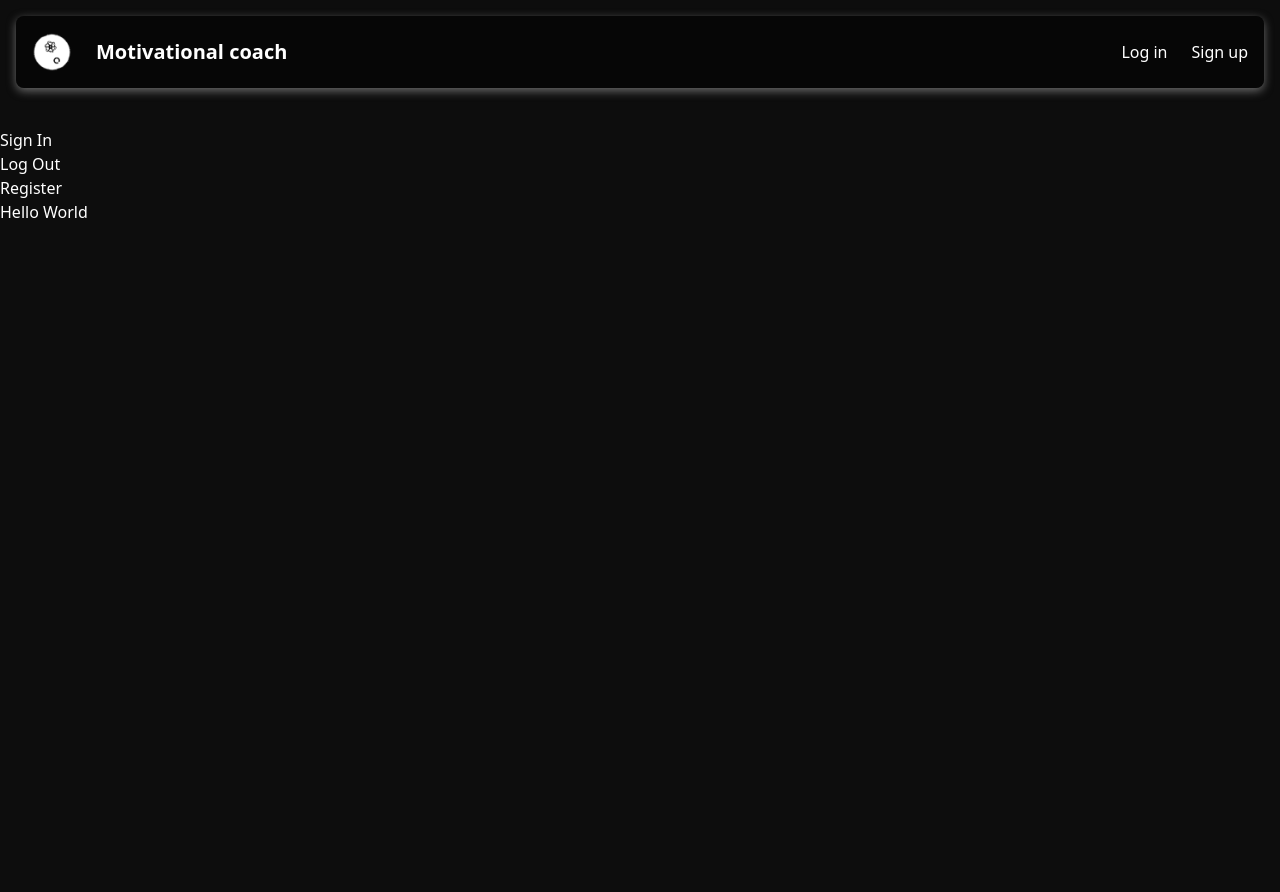
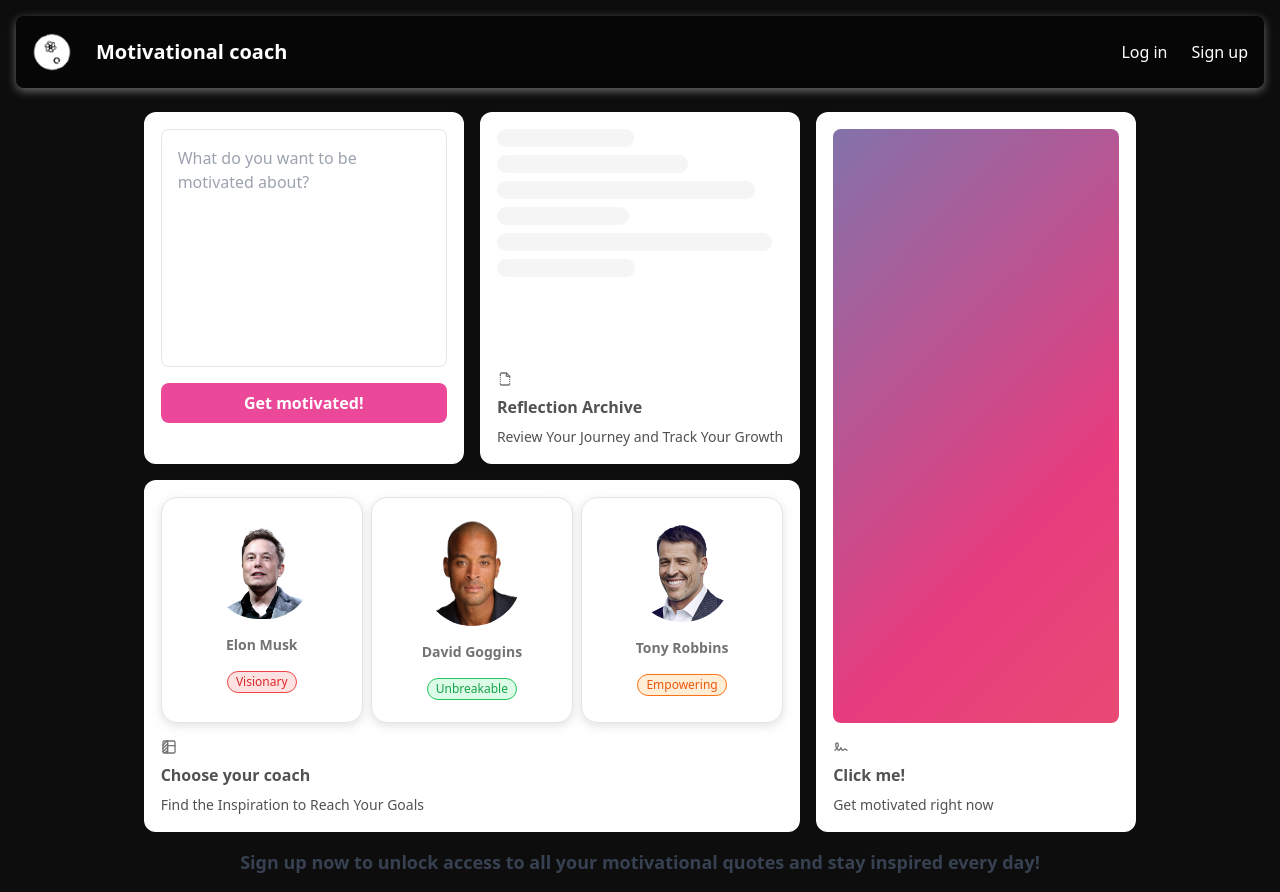
Before and after one commit to vadymmusiienko/motivational_coach, a Next.js app: page / in a window 1280 px wide. Before the commit the page ends 800 px from the top, so only its background shows below. Built offline with nearby package versions, Linux system fonts and the light colour scheme; no server answers.

Commit message:
Add a custom quote

```diff
--- a/app/dashboard/components/grid-skeletons.js
+++ b/app/dashboard/components/grid-skeletons.js
@@ -5,47 +5,30 @@ import Image from "next/image";
 // For random width
 import { useEffect, useState } from "react";
 // Import the lmnt and ChatGPT functionalities
-import { randomQuoteAudio, setCoach } from "@/lib/lmnt";
+import { getMotivated, randomQuoteAudio, setCoach } from "@/lib/lmnt";
+import { useCoach } from "@/context/CoachContext";
 
 // Constants with coach voice ids
 const elonMusk = process.env.NEXT_PUBLIC_VOICE_MUSK;
 const davidGoggins = process.env.NEXT_PUBLIC_VOICE_GOGGINS;
 const tonyRobbins = process.env.NEXT_PUBLIC_VOICE_ROBBINS;
 
-// Function to play a random motivational quote
-async function playAudio() {
-    // Retrieve and play the audio
-    const audioBlob = await randomQuoteAudio();
-    const audioUrl = URL.createObjectURL(audioBlob);
-    const audio = new Audio(audioUrl);
-    audio.play();
-}
+export const SkeletonOne = () => {
+    // Get the coach
+    const { selectedCoach } = useCoach();
 
-export const SkeletonOne = () => {
-    const variants = {
-        initial: {
-            x: 0,
-        },
-        animate: {
-            x: 10,
-            rotate: 5,
-            transition: {
-                duration: 0.2,
-            },
-        },
-    };
-    const variantsSecond = {
-        initial: {
-            x: 0,
-        },
-        animate: {
-            x: -10,
-            rotate: -5,
-            transition: {
-                duration: 0.2,
-            },
-        },
-    };
+    // Function that creates and says the custom quote
+    async function handleSubmit(formData) {
+        // Get the topic
+        const topic = formData.get("topic");
+        if (!topic) return;
+
+        // Create a custom quote
+        const audioBlob = await getMotivated(topic, selectedCoach);
+        const audioUrl = URL.createObjectURL(audioBlob);
+        const audio = new Audio(audioUrl);
+        audio.play();
+    }
 
     return (
         <motion.div
@@ -53,27 +36,22 @@ export const SkeletonOne = () => {
             whileHover="animate"
             className="flex flex-1 w-full h-full min-h-[6rem] dark:bg-dot-white/[0.2] bg-dot-black/[0.2] flex-col space-y-2"
         >
-            <motion.div
-                variants={variants}
-                className="flex flex-row rounded-full border border-neutral-100 dark:border-white/[0.2] p-2  items-center space-x-2 bg-white dark:bg-black"
+            <form
+                action={handleSubmit}
+                className="flex flex-col space-y-4 h-full"
             >
-                <div className="h-6 w-6 rounded-full bg-gradient-to-r from-pink-500 to-violet-500 flex-shrink-0" />
-                <div className="w-full bg-gray-100 h-4 rounded-full dark:bg-neutral-900" />
-            </motion.div>
-            <motion.div
-                variants={variantsSecond}
-                className="flex flex-row rounded-full border border-neutral-100 dark:border-white/[0.2] p-2 items-center space-x-2 w-3/4 ml-auto bg-white dark:bg-black"
-            >
-                <div className="w-full bg-gray-100 h-4 rounded-full dark:bg-neutral-900" />
-                <div className="h-6 w-6 rounded-full bg-gradient-to-r from-pink-500 to-violet-500 flex-shrink-0" />
-            </motion.div>
-            <motion.div
-                variants={variants}
-                className="flex flex-row rounded-full border border-neutral-100 dark:border-white/[0.2] p-2 items-center space-x-2 bg-white dark:bg-black"
-            >
-                <div className="h-6 w-6 rounded-full bg-gradient-to-r from-pink-500 to-violet-500 flex-shrink-0" />
-                <div className="w-full bg-gray-100 h-4 rounded-full dark:bg-neutral-900" />
-            </motion.div>
+                <textarea
+                    placeholder="What do you want to be motivated about?"
+                    className="w-full h-full p-4 rounded-lg border border-neutral-200 dark:border-neutral-800 bg-white dark:bg-black text-gray-800 dark:text-white focus:outline-none focus:ring-2 focus:ring-pink-500 resize-none"
+                    name="topic"
+                />
+                <button
+                    type="submit"
+                    className="w-full py-2 px-4 rounded-lg bg-pink-500 text-white font-semibold hover:bg-pink-600 transition-colors"
+                >
+                    Get motivated!
+                </button>
+            </form>
         </motion.div>
     );
 };
@@ -136,9 +114,27 @@ export const SkeletonThree = () => {
             backgroundPosition: ["0, 50%", "100% 50%", "0 50%"],
         },
     };
+
+    // Function to play a random motivational quote
+    async function playAudio(selectedCoach) {
+        if (isLoading) return;
+
+        setLoading(true);
+        // Retrieve and play the audio
+        const audioBlob = await randomQuoteAudio(selectedCoach);
+        const audioUrl = URL.createObjectURL(audioBlob);
+        const audio = new Audio(audioUrl);
+        audio.play();
+        setTimeout(() => setLoading(false), 5000); // Make 5 sec delay for next call
+    }
+
+    // Get current coach
+    const { selectedCoach } = useCoach();
+    const [isLoading, setLoading] = useState(false);
+
     return (
         <motion.div
-            onClick={playAudio} //TODO
+            onClick={() => playAudio(selectedCoach)}
             initial="initial"
             animate="animate"
             variants={variants}
@@ -160,28 +156,15 @@ export const SkeletonThree = () => {
 };
 export const SkeletonFour = () => {
     // States for highlighting the selected coach
-    const [selectedCoach, selectCoach] = useState(null);
-    const [isLoading, setLoading] = useState(false);
+    const { selectedCoach, selectCoach } = useCoach();
 
     // Change the selected coach
     async function handleSelectCoach(voiceId) {
-        // Check if already loading
-        if (isLoading) return;
-
         // Check if already selected
         if (selectedCoach === voiceId) return;
 
         // Update the state of the selected coach
         selectCoach(voiceId);
-
-        // Start loadging
-        setLoading(true);
-
-        // Update the database (new coachVoiceId)
-        await setCoach(voiceId);
-
-        // Stop loading
-        setLoading(false);
     }
 
     return (
@@ -212,11 +195,6 @@ export const SkeletonFour = () => {
                 <p className="border border-red-500 bg-red-100 dark:bg-red-900/20 text-red-600 text-xs rounded-full px-2 py-0.5 mt-4">
                     Visionary
                 </p>
-                {isLoading && selectedCoach === elonMusk && (
-                    <div className="absolute top-44 flex items-center justify-center">
-                        <div className="animate-spin rounded-full h-6 w-6 border-t-2 border-white"></div>
-                    </div>
-                )}
             </motion.div>
             {/* David Goggins */}
             <motion.div
@@ -238,11 +216,6 @@ export const SkeletonFour = () => {
                 <p className="border border-green-500 bg-green-100 dark:bg-green-900/20 text-green-600 text-xs rounded-full px-2 py-0.5 mt-4">
                     Unbreakable
                 </p>
-                {isLoading && selectedCoach === davidGoggins && (
-                    <div className="absolute top-44 flex items-center justify-center">
-                        <div className="animate-spin rounded-full h-6 w-6 border-t-2 border-white"></div>
-                    </div>
-                )}
             </motion.div>
             {/* Tony Robbins */}
             <motion.div
@@ -265,11 +238,6 @@ export const SkeletonFour = () => {
                 <p className="border border-orange-500 bg-orange-100 dark:bg-orange-900/20 text-orange-600 text-xs rounded-full px-2 py-0.5 mt-4">
                     Empowering
                 </p>
-                {isLoading && selectedCoach === tonyRobbins && (
-                    <div className="absolute top-44 flex items-center justify-center">
-                        <div className="animate-spin rounded-full h-6 w-6 border-t-2 border-white"></div>
-                    </div>
-                )}
             </motion.div>
         </motion.div>
     );
--- a/app/dashboard/components/items.js
+++ b/app/dashboard/components/items.js
@@ -16,15 +16,15 @@ import {
 
 export const items = [
     {
-        title: "Log a New Reflection",
-        description: (
-            <span className="text-sm">
-                Capture Your Thoughts and Progress for Today
-            </span>
-        ),
+        // title: "Log a New Reflection",
+        // description: (
+        //     <span className="text-sm">
+        //         Capture Your Thoughts and Progress for Today
+        //     </span>
+        // ),
         header: <SkeletonOne />,
-        className: "md:col-span-1",
-        icon: <IconClipboardCopy className="h-4 w-4 text-neutral-500" />,
+        className: "md:col-span-1 m-0",
+        //icon: <IconClipboardCopy className="h-4 w-4 text-neutral-500" />,
     },
     {
         title: "Reflection Archive",
--- a/app/dashboard/page.js
+++ b/app/dashboard/page.js
@@ -1,13 +1,14 @@
-import { auth, signIn } from "@/lib/auth";
+import { auth } from "@/lib/auth";
+import { redirect } from "next/navigation";
 // Import the dashboard component
 import MainGrid from "./components/main-grid";
 
 export default async function Dashboard() {
-    // Protect the route
+    // Redirect to the home page if not signed in
     const session = await auth();
 
-    if (!session) {
-        await signIn(); // This is how you protect a route
+    if (!session?.user) {
+        redirect("/");
     }
 
     // Display the Dashboard
--- a/app/layout.js
+++ b/app/layout.js
@@ -2,6 +2,7 @@ import localFont from "next/font/local";
 import "./globals.css";
 import Navbar from "./components/navbar";
 import { auth } from "@/lib/auth";
+import { CoachProvider } from "@/context/CoachContext";
 
 const geistSans = localFont({
     src: "./fonts/GeistVF.woff",
@@ -30,8 +31,8 @@ export default async function RootLayout({ children }) {
                 className={`${geistSans.variable} ${geistMono.variable} antialiased`}
             >
                 <Navbar isLoggedIn={isLoggedIn} />
-                <div className="pt-32"></div>
-                {children}
+                <div className="pt-28"></div>
+                <CoachProvider>{children}</CoachProvider>
             </body>
         </html>
     );
--- a/app/page.js
+++ b/app/page.js
@@ -1,14 +1,26 @@
-import ServerSessionTest from "./components/server-session-example";
-import { SignIn, SignOut, Register } from "./components/sign-in-out";
+import { auth } from "@/lib/auth";
+import MainGrid from "./dashboard/components/main-grid";
+import { redirect } from "next/navigation";
+import Link from "next/link";
 
-export default function Home() {
+export default async function Home() {
+    const session = await auth();
+    if (!!session?.user) {
+        redirect("/dashboard");
+    }
+
     return (
         <>
-            <SignIn />
-            <SignOut />
-            <Register />
-            <h2>Hello World</h2>
-            <ServerSessionTest />
+            <MainGrid />
+            <div className="flex justify-items-center justify-center w-full p-4">
+                <Link
+                    href="/userAuth/signin"
+                    className="text-center text-lg font-semibold text-gray-700"
+                >
+                    Sign up now to unlock access to all your motivational quotes
+                    and stay inspired every day!
+                </Link>
+            </div>
         </>
     );
 }
--- /dev/null
+++ b/context/CoachContext.js
@@ -0,0 +1,19 @@
+"use client";
+import { createContext, useContext, useState } from "react";
+
+const CoachContext = createContext();
+
+export function CoachProvider({ children }) {
+    const [selectedCoach, selectCoach] = useState(
+        process.env.NEXT_PUBLIC_VOICE_GOGGINS
+    );
+    return (
+        <CoachContext.Provider value={{ selectedCoach, selectCoach }}>
+            {children}
+        </CoachContext.Provider>
+    );
+}
+
+export function useCoach() {
+    return useContext(CoachContext);
+}
```
Also changed, not shown: lib/lmnt.js.
